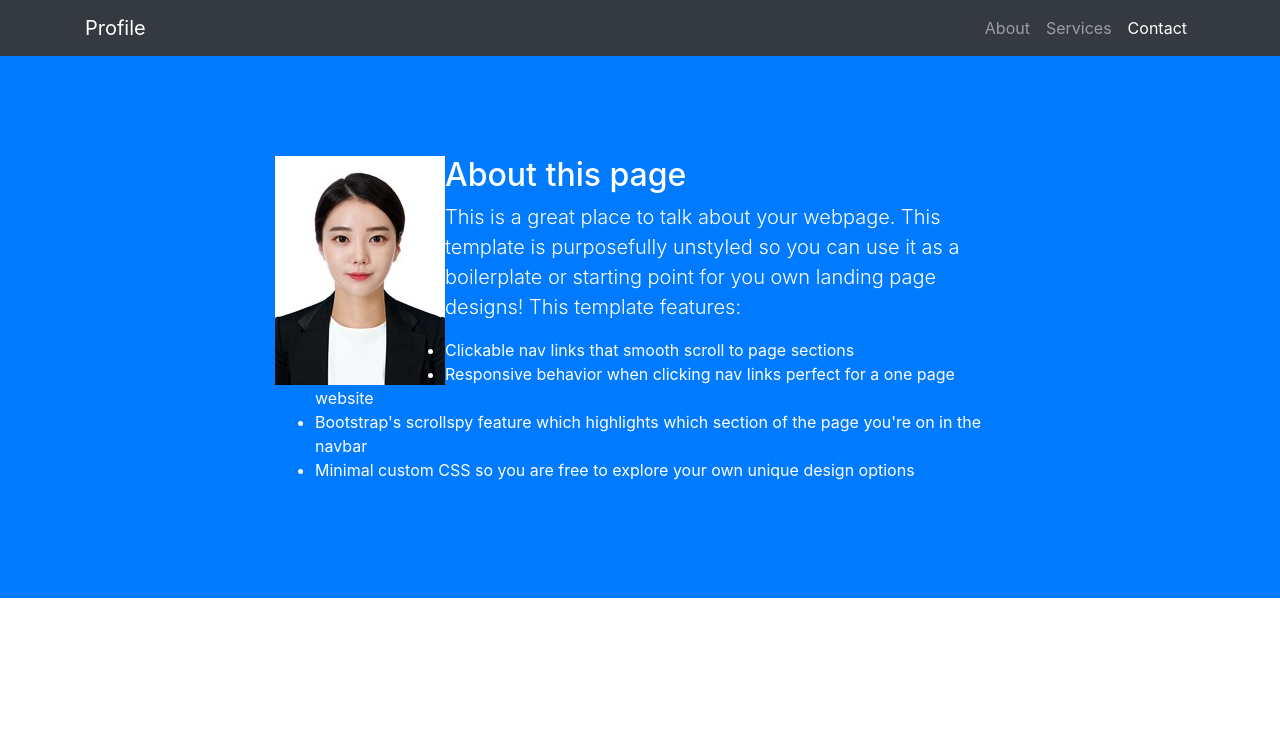
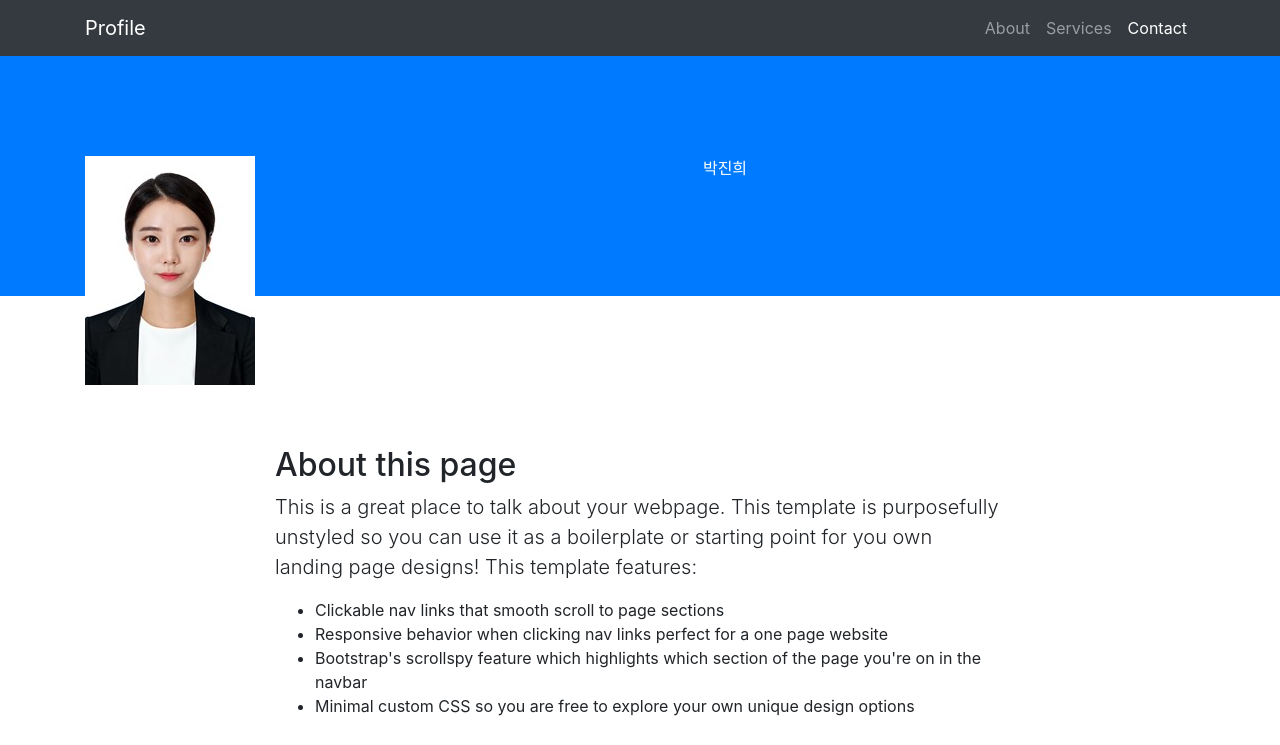
Before and after one commit to dwayn2/jindol.io, a website with bundled scripts: page index.html in a window 1280 px wide. Shown: the top 745 px of the page. Built offline with nearby package versions, Linux system fonts and the light colour scheme.

Commit message:
Update index.html

```diff
--- a/index.html
+++ b/index.html
@@ -44,21 +44,11 @@
   </nav>
   <!-- profile 시작 -->
   <header class="bg-primary text-white">
-    <div class="container">
-      <div class="row">
-        <div class="col-lg-8 mx-auto">
-          <img src="p.jpg" alt="no" align="left">
-
-            <h2>About this page</h2>
-              <p class="lead">This is a great place to talk about your webpage. This template is purposefully unstyled so you can use it as a boilerplate or starting point for you own landing page designs! This template features:</p>
-          <ul>
-            <li>Clickable nav links that smooth scroll to page sections</li>
-            <li>Responsive behavior when clicking nav links perfect for a one page website</li>
-            <li>Bootstrap's scrollspy feature which highlights which section of the page you're on in the navbar</li>
-            <li>Minimal custom CSS so you are free to explore your own unique design options</li>
-          </ul>
-        </div>
-      </div>
+    <div class="container text-center">
+      <p>
+        <img src="p.jpg" alt="no" align="left">
+          박진희
+      </p>
     </div>
   </header>
 
```
